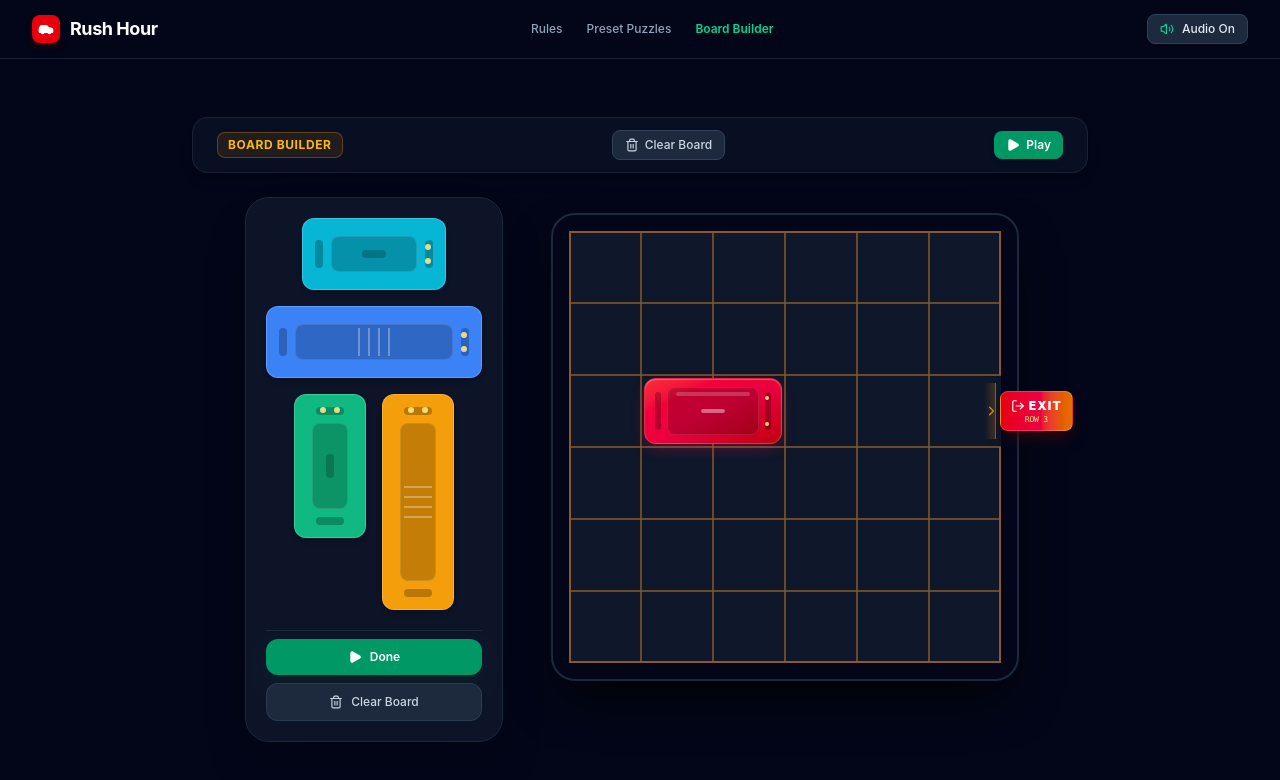
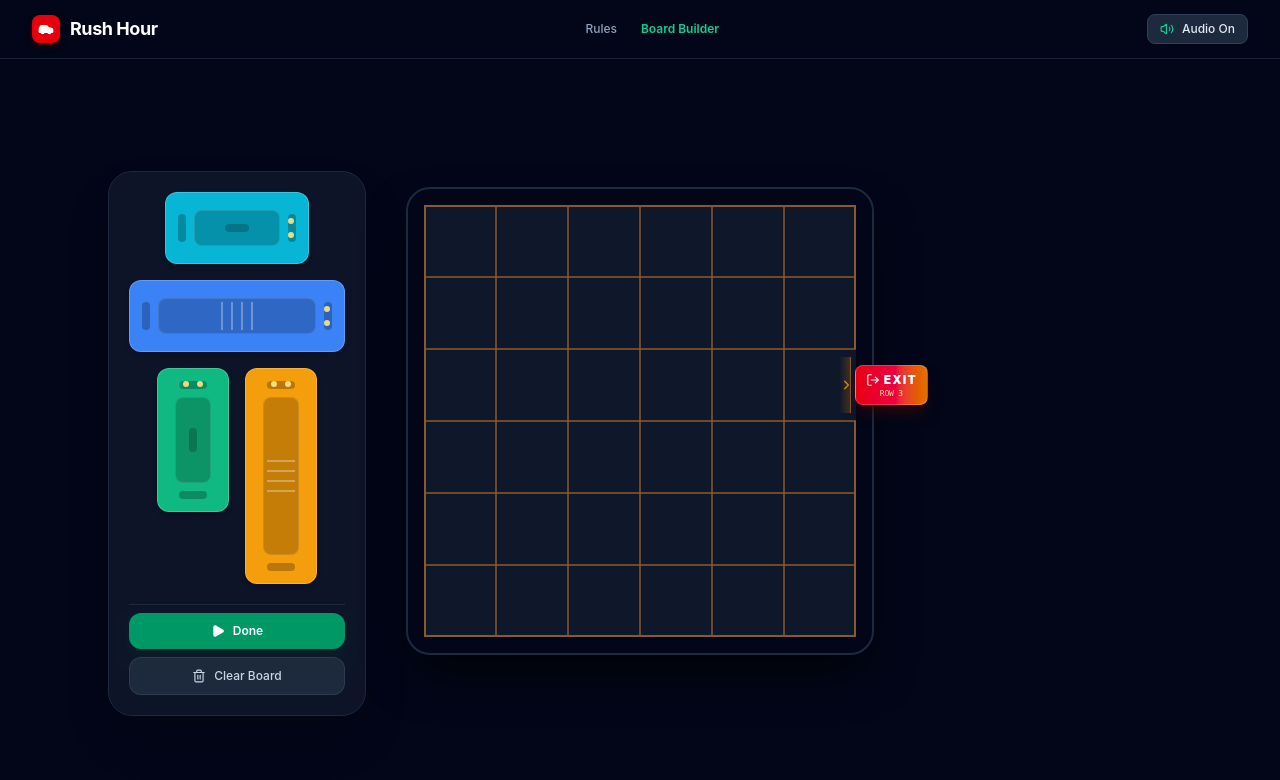
Before and after one commit to jonathandevor/RushHour, a React (Vite) app: page / in a window 1280 px wide. Shown: the top 780 px of the page. Built offline with nearby package versions, Linux system fonts and the light colour scheme.

Commit message:
feat: implement drag-and-drop board builder
- Add `ActiveDragState` type for tracking vehicle placement
- Enable drag-and-drop repositioning of existing vehicles
- Enforce target vehicle horizontal constraint in solver
- Update board components to handle new drag state interactions

```diff
--- a/src/App.tsx
+++ b/src/App.tsx
@@ -4,7 +4,7 @@
  */
 
 import React, { useState, useMemo, useCallback } from 'react';
-import { Vehicle, GameMode, MoveDirection, SolverResult, PuzzlePreset, VehicleType, Orientation } from './types/game';
+import { Vehicle, GameMode, MoveDirection, SolverResult, PuzzlePreset, VehicleType, Orientation, ActiveDragState } from './types/game';
 import { CLASSIC_PRESETS, VEHICLE_COLOR_PALETTE } from './data/presets';
 import { solveBoardBFS, canMoveOneStep, isValidPlacement } from './utils/solver';
 import { soundManager } from './utils/audio';
@@ -36,13 +36,16 @@ const INITIAL_RED_CAR: Vehicle = {
 };
 
 export default function App() {
-  // Game State: Starts in 'SETUP' mode as required
+  // Game State: Always starts in 'SETUP' (Board Builder) mode with no vehicles on the board
   const [mode, setMode] = useState<GameMode>('SETUP');
-  const [vehicles, setVehicles] = useState<Vehicle[]>([INITIAL_RED_CAR]);
-  const [initialSnapshot, setInitialSnapshot] = useState<Vehicle[]>([INITIAL_RED_CAR]);
+  const [vehicles, setVehicles] = useState<Vehicle[]>([]);
+  const [initialSnapshot, setInitialSnapshot] = useState<Vehicle[]>([]);
   const [moveHistory, setMoveHistory] = useState<Vehicle[][]>([]);
   const [moveCount, setMoveCount] = useState<number>(0);
   const [activePreset, setActivePreset] = useState<PuzzlePreset | null>(null);
+
+  // Active dragging state for aligning preview squares with cursor and vehicle dimensions
+  const [activeDragState, setActiveDragState] = useState<ActiveDragState | null>(null);
 
   // Audio & Modals
   const [isMuted, setIsMuted] = useState<boolean>(false);
@@ -167,6 +170,14 @@ export default function App() {
     };
 
     setVehicles((prev) => [...prev, created]);
+    setActivePreset(null);
+  };
+
+  // Relocate an existing vehicle to a new position on the board
+  const handleRelocateVehicle = (vehicleId: string, newRow: number, newCol: number) => {
+    setVehicles((prev) =>
+      prev.map((v) => (v.id === vehicleId ? { ...v, row: newRow, col: newCol } : v))
+    );
     setActivePreset(null);
   };
 
@@ -308,30 +319,22 @@ export default function App() {
         isMuted={isMuted}
         onToggleMute={handleToggleMute}
         onOpenRules={() => setShowRulesModal(true)}
-        onOpenPresets={() => {
-          setMode('SETUP');
-        }}
-        onEnterSetup={handleEnterSetup}
         mode={mode}
       />
 
       {/* Main Game Stage */}
-      <main className="flex-1 max-w-7xl w-full mx-auto p-4 sm:p-6 lg:p-8 flex flex-col items-center justify-center">
-        {/* Top Play HUD / Status Banner */}
-        <div className="w-full max-w-4xl mb-4 sm:mb-6 flex flex-wrap items-center justify-between gap-4 bg-slate-900/60 border border-slate-800/80 rounded-2xl px-4 sm:px-6 py-3 shadow-lg">
+      <main className="flex-1 max-w-7xl w-full mx-auto p-4 sm:p-6 lg:p-8 flex flex-col items-center justify-start pt-4 sm:pt-6">
+        {/* Top Play HUD / Fixed-Height Header Space (Same vertical height in both modes) */}
+        <div className="w-full max-w-4xl h-14 mb-6 flex items-center justify-between">
+          {mode === 'PLAY' ? (
+            <div className="w-full flex flex-wrap items-center justify-between gap-4 bg-slate-900/60 border border-slate-800/80 rounded-2xl px-4 sm:px-6 py-2.5 shadow-lg">
               {/* Mode Pill */}
               <div className="flex items-center gap-3">
-            <span
-              className={`text-xs font-bold px-2.5 py-1 rounded-lg tracking-wider uppercase ${
-                mode === 'SETUP'
-                  ? 'bg-amber-500/10 text-amber-400 border border-amber-500/30'
-                  : 'bg-emerald-500/10 text-emerald-400 border border-emerald-500/30'
-              }`}
-            >
-              {mode === 'SETUP' ? 'Board Builder' : 'Play Mode'}
+                <span className="text-xs font-bold px-2.5 py-1 rounded-lg tracking-wider uppercase bg-emerald-500/10 text-emerald-400 border border-emerald-500/30">
+                  Play Mode
                 </span>
 
-            {activePreset && mode === 'PLAY' && (
+                {activePreset && (
                   <span className="text-xs text-slate-400 hidden sm:inline">
                     Preset: <strong className="text-white font-medium">{activePreset.title}</strong>
                   </span>
@@ -339,7 +342,6 @@ export default function App() {
               </div>
 
               {/* Play Mode Counters & Solver Telemetry */}
-          {mode === 'PLAY' ? (
               <div className="flex items-center gap-6">
                 <div className="flex items-center gap-2 text-xs text-slate-400">
                   <span>Moves:</span>
@@ -373,23 +375,9 @@ export default function App() {
                   )}
                 </div>
               </div>
-          ) : (
-            <div className="flex items-center gap-2">
-              <button
-                onClick={handleClearBoard}
-                className="py-1.5 px-3 rounded-lg bg-slate-800 hover:bg-slate-700 text-slate-300 hover:text-rose-400 border border-slate-700 text-xs font-medium flex items-center gap-1.5 transition-colors cursor-pointer"
-                title="Clear all vehicles from board"
-              >
-                <Trash2 className="w-3.5 h-3.5" />
-                <span>Clear Board</span>
-              </button>
-            </div>
-          )}
 
               {/* Quick Action Controls */}
               <div className="flex items-center gap-2">
-            {mode === 'PLAY' && (
-              <>
                 <button
                   onClick={() => setShowHints(!showHints)}
                   className={`p-2 rounded-lg border text-xs flex items-center gap-1.5 transition-colors cursor-pointer ${
@@ -397,7 +385,6 @@ export default function App() {
                       ? 'bg-amber-500/20 text-amber-300 border-amber-500/40 shadow-sm'
                       : 'bg-slate-800 text-slate-400 border-slate-700 hover:text-white'
                   }`}
-                  title={showHints ? 'Hints enabled (showing arrow)' : 'Hints hidden'}
                 >
                   <Lightbulb className="w-3.5 h-3.5" />
                   <span className="hidden sm:inline">Hints {showHints ? 'On' : 'Off'}</span>
@@ -407,7 +394,6 @@ export default function App() {
                   onClick={handleUndoMove}
                   disabled={moveHistory.length === 0}
                   className="p-2 rounded-lg bg-slate-800 hover:bg-slate-700 disabled:opacity-40 disabled:pointer-events-none text-slate-300 hover:text-white border border-slate-700 transition-colors flex items-center gap-1 text-xs cursor-pointer"
-                  title="Undo last move"
                 >
                   <Undo2 className="w-3.5 h-3.5" />
                   <span className="hidden sm:inline">Undo</span>
@@ -416,7 +402,6 @@ export default function App() {
                 <button
                   onClick={handleRestartPuzzle}
                   className="p-2 rounded-lg bg-slate-800 hover:bg-slate-700 text-slate-300 hover:text-white border border-slate-700 transition-colors flex items-center gap-1 text-xs cursor-pointer"
-                  title="Restart from initial puzzle state"
                 >
                   <RotateCcw className="w-3.5 h-3.5" />
                   <span className="hidden sm:inline">Restart</span>
@@ -425,107 +410,46 @@ export default function App() {
                 <button
                   onClick={handleEnterSetup}
                   className="py-1.5 px-3 rounded-lg bg-slate-800 hover:bg-slate-700 text-slate-200 border border-slate-700 text-xs font-medium flex items-center gap-1.5 transition-colors cursor-pointer"
-                  title="Return to Board Builder"
                 >
                   <Settings2 className="w-3.5 h-3.5 text-slate-400" />
                   <span>Board Builder</span>
                 </button>
-              </>
-            )}
-
-            {mode === 'SETUP' && (
-              <button
-                onClick={handleDoneSetup}
-                className="py-1.5 px-3 rounded-lg bg-emerald-600 hover:bg-emerald-500 text-white text-xs font-semibold flex items-center gap-1.5 transition-colors shadow-md cursor-pointer"
-              >
-                <Play className="w-3.5 h-3.5 fill-current" />
-                <span>Play</span>
-              </button>
+              </div>
+            </div>
+          ) : (
+            <div className="w-full h-14" />
           )}
         </div>
-        </div>
 
-        {/* Board and Palette Workspace */}
-        <div className="w-full flex flex-col lg:flex-row items-center lg:items-start justify-center gap-8">
-          {/* Setup Palette (Shown on the left in SETUP mode) */}
-          {mode === 'SETUP' ? (
+        {/* Board and Palette Workspace - Exactly identical coordinates in both modes */}
+        <div className="w-full flex items-center justify-center relative">
+          <div className="relative flex flex-col items-center">
+            {/* Setup Palette (Positioned to the left of the board in SETUP mode) */}
+            {mode === 'SETUP' && (
+              <div className="absolute right-[calc(100%+24px)] top-0">
                 <SetupPalette
                   onDone={handleDoneSetup}
                   onClearBoard={handleClearBoard}
                   hasRedCar={hasRedCar}
+                  onDragStartTemplate={setActiveDragState}
+                  onDragEndTemplate={() => setActiveDragState(null)}
                 />
-          ) : (
-            // Play Mode Side Card: Solver AI Info & Live Hint Card
-            <div className="w-full lg:w-72 bg-slate-900/80 border border-slate-800 rounded-2xl p-5 flex flex-col gap-4 shadow-xl backdrop-blur-sm shrink-0">
-              <div>
-                <span className="text-xs font-semibold tracking-wider text-amber-400 uppercase flex items-center gap-1">
-                  <Lightbulb className="w-3.5 h-3.5" />
-                  <span>Real-time AI Hint</span>
-                </span>
-                <h3 className="text-base font-bold text-white tracking-tight mt-0.5">
-                  Optimal Move Guide
-                </h3>
-              </div>
-
-              {solverResult.solvable && solverResult.nextMove ? (
-                <div className="bg-slate-800/80 border border-slate-700/80 rounded-xl p-3.5 flex flex-col gap-2">
-                  <div className="flex items-center justify-between">
-                    <span className="text-xs text-slate-400">Next Step:</span>
-                    <span className="text-xs font-bold text-amber-300 uppercase tracking-wide">
-                      Slide {solverResult.nextMove.direction}
-                    </span>
-                  </div>
-
-                  <p className="text-xs text-slate-300 leading-relaxed">
-                    Look for the <strong>pulsing arrow</strong> inside the highlighted vehicle.
-                  </p>
-
-                  <div className="pt-2 border-t border-slate-700/60 flex items-center justify-between text-[11px] text-slate-400">
-                    <span>Remaining moves:</span>
-                    <span className="font-mono font-bold text-white tabular-nums">
-                      {solverResult.minMoves} steps
-                    </span>
-                  </div>
-                </div>
-              ) : solverResult.minMoves === 0 ? (
-                <div className="bg-emerald-950/40 border border-emerald-800/60 rounded-xl p-3.5 text-xs text-emerald-300">
-                  Escape path is clear! Slide the Red Car right to exit.
-                </div>
-              ) : (
-                <div className="bg-rose-950/40 border border-rose-800/60 rounded-xl p-3.5 text-xs text-rose-300">
-                  Current vehicle placement has no solution. Tap &quot;Board Builder&quot; to adjust vehicles.
-                </div>
-              )}
-
-              {/* Controls guide */}
-              <div className="bg-slate-950/40 border border-slate-800/80 rounded-xl p-3 text-[11px] text-slate-400 flex flex-col gap-1.5">
-                <span className="font-semibold text-slate-300">How to Move:</span>
-                <span>• Click left/right half of horizontal vehicles</span>
-                <span>• Click top/bottom half of vertical vehicles</span>
-                <span>• Or click & drag smoothly along axis</span>
-              </div>
-
-              {/* Switch to Setup */}
-              <button
-                onClick={handleEnterSetup}
-                className="w-full py-2 px-3 rounded-xl bg-slate-800 hover:bg-slate-700 text-slate-300 hover:text-white border border-slate-700 text-xs font-medium flex items-center justify-center gap-2 transition-colors cursor-pointer"
-              >
-                <Settings2 className="w-3.5 h-3.5" />
-                <span>Return to Board Builder</span>
-              </button>
               </div>
             )}
 
             {/* The 6x6 Game Board with Straight Brown Line Overlay */}
-          <div className="flex flex-col items-center">
             <Board
               vehicles={vehicles}
               mode={mode}
               nextMove={showHints ? solverResult.nextMove : null}
               onMoveOneStep={handleMoveOneStep}
               onPlaceVehicle={handlePlaceVehicle}
+              onRelocateVehicle={handleRelocateVehicle}
               onRemoveVehicle={handleRemoveVehicle}
               isWinningSequence={isWinningSequence}
+              activeDragState={activeDragState}
+              onDragStartExisting={setActiveDragState}
+              onDragEndExisting={() => setActiveDragState(null)}
             />
           </div>
         </div>
--- a/src/components/Navbar.tsx
+++ b/src/components/Navbar.tsx
@@ -10,8 +10,6 @@ interface NavbarProps {
   isMuted: boolean;
   onToggleMute: () => void;
   onOpenRules: () => void;
-  onOpenPresets: () => void;
-  onEnterSetup: () => void;
   mode: 'SETUP' | 'PLAY';
 }
 
@@ -19,8 +17,6 @@ export const Navbar: React.FC<NavbarProps> = ({
   isMuted,
   onToggleMute,
   onOpenRules,
-  onOpenPresets,
-  onEnterSetup,
   mode,
 }) => {
   return (
@@ -35,28 +31,17 @@ export const Navbar: React.FC<NavbarProps> = ({
         </span>
       </div>
 
-      {/* Zone 2: Nav Links (Clean single-line links) */}
-      <nav className="hidden md:flex items-center gap-6 text-xs font-medium text-slate-400">
+      {/* Zone 2: Nav Links (Clean single-line links & mode label) */}
+      <nav className="flex items-center gap-4 sm:gap-6 text-xs font-medium text-slate-400">
         <button
           onClick={onOpenRules}
           className="hover:text-white transition-colors whitespace-nowrap shrink-0 cursor-pointer"
         >
           Rules
         </button>
-        <button
-          onClick={onOpenPresets}
-          className="hover:text-white transition-colors whitespace-nowrap shrink-0 cursor-pointer"
-        >
-          Preset Puzzles
-        </button>
-        <button
-          onClick={onEnterSetup}
-          className={`transition-colors whitespace-nowrap shrink-0 cursor-pointer ${
-            mode === 'SETUP' ? 'text-emerald-400 font-semibold' : 'hover:text-white'
-          }`}
-        >
-          Board Builder
-        </button>
+        <span className="text-emerald-400 font-semibold whitespace-nowrap shrink-0 select-none">
+          {mode === 'SETUP' ? 'Board Builder' : 'Play Mode'}
+        </span>
       </nav>
 
       {/* Zone 3: 1 Primary Action (Audio Mute Toggle) */}
--- a/src/components/VehiclePiece.tsx
+++ b/src/components/VehiclePiece.tsx
@@ -4,7 +4,7 @@
  */
 
 import React, { useState, useRef } from 'react';
-import { Vehicle, GameMode, MoveDirection, SolverStep } from '../types/game';
+import { Vehicle, GameMode, MoveDirection, SolverStep, VehicleType, Orientation } from '../types/game';
 import { ChevronLeft, ChevronRight, ChevronUp, ChevronDown, Trash2 } from 'lucide-react';
 
 interface VehiclePieceProps {
@@ -16,6 +16,8 @@ interface VehiclePieceProps {
   onMoveOneStep: (vehicleId: string, direction: MoveDirection) => boolean;
   onRemove?: (vehicleId: string) => void;
   isExitingWin?: boolean;
+  onDragStartExisting?: (dragState: { type: VehicleType; orientation: Orientation; vehicleId: string; offsetX: number; offsetY: number }) => void;
+  onDragEndExisting?: () => void;
 }
 
 export const VehiclePiece: React.FC<VehiclePieceProps> = ({
@@ -27,6 +29,8 @@ export const VehiclePiece: React.FC<VehiclePieceProps> = ({
   onMoveOneStep,
   onRemove,
   isExitingWin = false,
+  onDragStartExisting,
+  onDragEndExisting,
 }) => {
   const [hoveredHalf, setHoveredHalf] = useState<'first' | 'second' | null>(null);
   const [isDragging, setIsDragging] = useState(false);
@@ -45,7 +49,40 @@ export const VehiclePiece: React.FC<VehiclePieceProps> = ({
   const isHintVehicle = mode === 'PLAY' && nextMove?.vehicleId === vehicle.id;
   const hintDirection = isHintVehicle ? nextMove?.direction : null;
 
-  // Handle pointer down for both half-clicks and tactile dragging
+  // HTML5 Drag handlers for repositioning on the board in Setup mode
+  const handleDragStartSetup = (e: React.DragEvent<HTMLDivElement>) => {
+    if (mode !== 'SETUP') return;
+    const rect = e.currentTarget.getBoundingClientRect();
+    const offsetX = e.clientX - rect.left;
+    const offsetY = e.clientY - rect.top;
+
+    e.dataTransfer.setData(
+      'application/json',
+      JSON.stringify({
+        type: vehicle.type,
+        orientation: vehicle.orientation,
+        vehicleId: vehicle.id,
+        isExisting: true,
+        offsetX,
+        offsetY,
+      })
+    );
+    e.dataTransfer.effectAllowed = 'move';
+
+    onDragStartExisting?.({
+      type: vehicle.type,
+      orientation: vehicle.orientation,
+      vehicleId: vehicle.id,
+      offsetX,
+      offsetY,
+    });
+  };
+
+  const handleDragEndSetup = () => {
+    onDragEndExisting?.();
+  };
+
+  // Handle pointer down for both half-clicks and tactile dragging in PLAY mode
   const handlePointerDown = (e: React.PointerEvent<HTMLDivElement>) => {
     if (mode === 'SETUP') return;
     e.preventDefault();
@@ -119,16 +156,14 @@ export const VehiclePiece: React.FC<VehiclePieceProps> = ({
       role="button"
       tabIndex={0}
       aria-label={`${isRed ? 'Target Red Car' : `${vehicle.type} ${vehicle.color}`}, at row ${vehicle.row + 1}, col ${vehicle.col + 1}`}
+      draggable={mode === 'SETUP'}
+      onDragStart={handleDragStartSetup}
+      onDragEnd={handleDragEndSetup}
       onPointerDown={handlePointerDown}
       onPointerUp={handlePointerUp}
       onPointerCancel={handlePointerCancel}
-      onClick={(e) => {
-        if (mode === 'SETUP' && onRemove) {
-          e.stopPropagation();
-          onRemove(vehicle.id);
-        }
-      }}
-      className={`absolute select-none cursor-pointer transition-all duration-200 ease-out z-10 p-[3px] group
+      className={`absolute select-none pointer-events-auto transition-all duration-200 ease-out z-10 p-[3px] group
+        ${mode === 'SETUP' ? 'cursor-grab active:cursor-grabbing hover:z-20' : 'cursor-pointer'}
         ${isExitingWin ? 'translate-x-24 opacity-0 scale-95 transition-all duration-700 ease-in' : ''}
       `}
       style={{
@@ -136,7 +171,7 @@ export const VehiclePiece: React.FC<VehiclePieceProps> = ({
         top: `${topPx}px`,
         width: `${widthPx}px`,
         height: `${heightPx}px`,
-        touchAction: 'none',
+        touchAction: mode === 'SETUP' ? 'auto' : 'none',
       }}
     >
       {/* Main Vehicle Body Frame */}
@@ -206,12 +241,19 @@ export const VehiclePiece: React.FC<VehiclePieceProps> = ({
         )}
 
         {/* Setup Mode Delete Affordance */}
-        {mode === 'SETUP' && (
-          <div className="absolute inset-0 bg-slate-900/60 backdrop-blur-[1px] opacity-0 group-hover:opacity-100 flex items-center justify-center transition-opacity rounded-xl">
-            <span className="flex items-center gap-1 text-[11px] font-medium text-white bg-red-600/90 px-2 py-0.5 rounded shadow">
-              <Trash2 className="w-3 h-3" /> Remove
-            </span>
-          </div>
+        {mode === 'SETUP' && onRemove && (
+          <button
+            type="button"
+            onClick={(e) => {
+              e.stopPropagation();
+              e.preventDefault();
+              onRemove(vehicle.id);
+            }}
+            className="absolute top-1 right-1 w-6 h-6 rounded-full bg-rose-600/90 hover:bg-rose-500 text-white flex items-center justify-center opacity-0 group-hover:opacity-100 transition-opacity shadow-md z-30 cursor-pointer"
+            aria-label="Remove vehicle"
+          >
+            <Trash2 className="w-3.5 h-3.5" />
+          </button>
         )}
 
         {/* Play Mode: Half-side Click Hover Affordance Indicators */}
@@ -282,13 +324,11 @@ export const VehiclePiece: React.FC<VehiclePieceProps> = ({
               <>
                 <div
                   className="w-1/2 h-full cursor-w-resize"
-                  title="Click to move 1 space left"
                   onMouseEnter={() => setHoveredHalf('first')}
                   onMouseLeave={() => setHoveredHalf(null)}
                 />
                 <div
                   className="w-1/2 h-full cursor-e-resize"
-                  title="Click to move 1 space right"
                   onMouseEnter={() => setHoveredHalf('second')}
                   onMouseLeave={() => setHoveredHalf(null)}
                 />
@@ -297,13 +337,11 @@ export const VehiclePiece: React.FC<VehiclePieceProps> = ({
               <div className="w-full h-full flex flex-col pointer-events-auto">
                 <div
                   className="w-full h-1/2 cursor-n-resize"
-                  title="Click to move 1 space up"
                   onMouseEnter={() => setHoveredHalf('first')}
                   onMouseLeave={() => setHoveredHalf(null)}
                 />
                 <div
                   className="w-full h-1/2 cursor-s-resize"
-                  title="Click to move 1 space down"
                   onMouseEnter={() => setHoveredHalf('second')}
                   onMouseLeave={() => setHoveredHalf(null)}
                 />
--- a/src/components/WinModal.tsx
+++ b/src/components/WinModal.tsx
@@ -129,8 +129,8 @@ export const WinModal: React.FC<WinModalProps> = ({
 
           <button
             onClick={onEditSetup}
-            className="py-3 px-3 rounded-xl font-medium text-sm bg-slate-800/60 hover:bg-slate-800 text-slate-400 hover:text-white border border-slate-700 flex items-center justify-center transition-all"
-            title="Edit puzzle in setup mode"
+            className="py-3 px-3 rounded-xl font-medium text-sm bg-slate-800/60 hover:bg-slate-800 text-slate-400 hover:text-white border border-slate-700 flex items-center justify-center transition-all cursor-pointer"
+            aria-label="Edit puzzle in setup mode"
           >
             <Settings2 className="w-4 h-4" />
           </button>
--- a/src/utils/solver.ts
+++ b/src/utils/solver.ts
@@ -45,6 +45,11 @@ export function isValidPlacement(
   ignoreId?: string
 ): boolean {
   const len = candidate.type === 'car' ? 2 : 3;
+
+  // If placing or relocating the target Red Car, it must be on row 2 horizontally
+  if (ignoreId === 'red' && candidate.row !== 2) {
+    return false;
+  }
 
   // Check board boundary
   if (candidate.orientation === 'horizontal') {
```
Also changed, not shown: src/components/Board.tsx (+45 -35 lines), src/components/SetupPalette.tsx (+25 -0 lines), src/types/game.ts (+8 -0 lines). Lines whose indentation alone changed are shown as unchanged.
